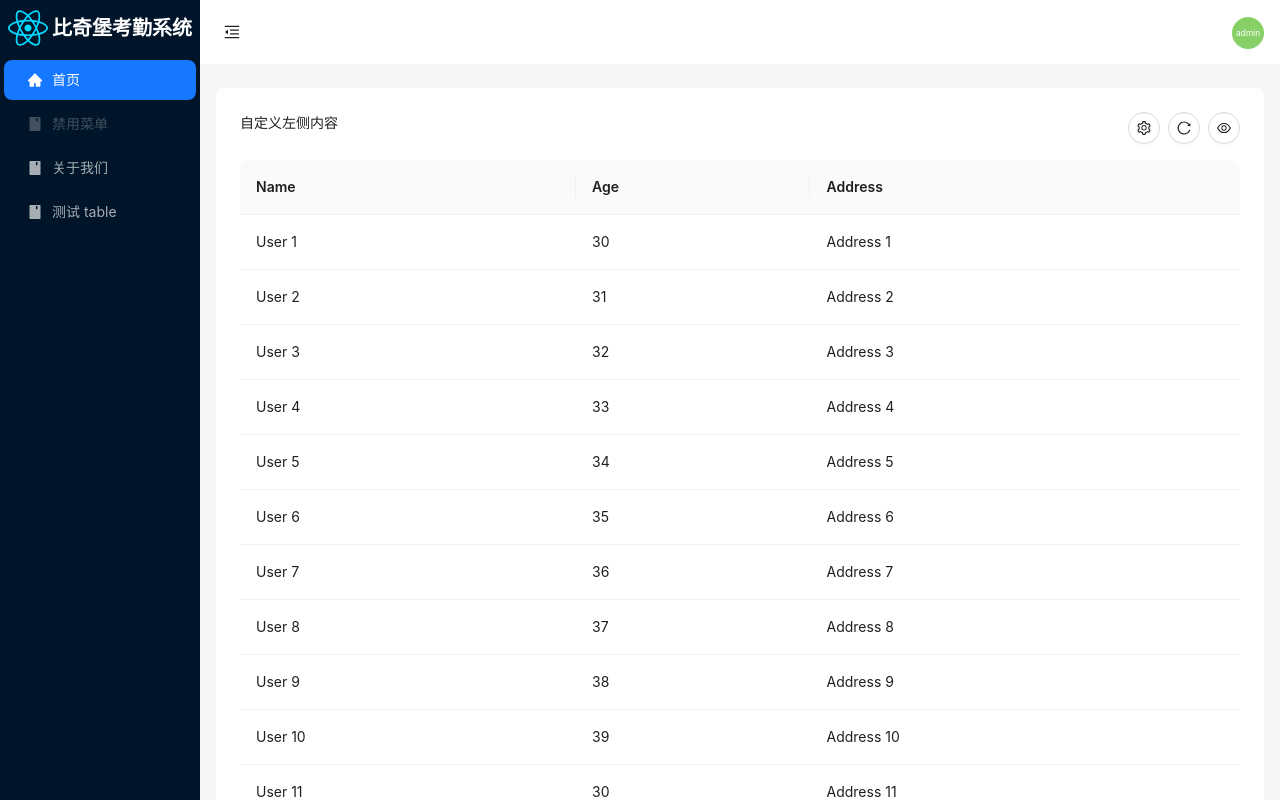
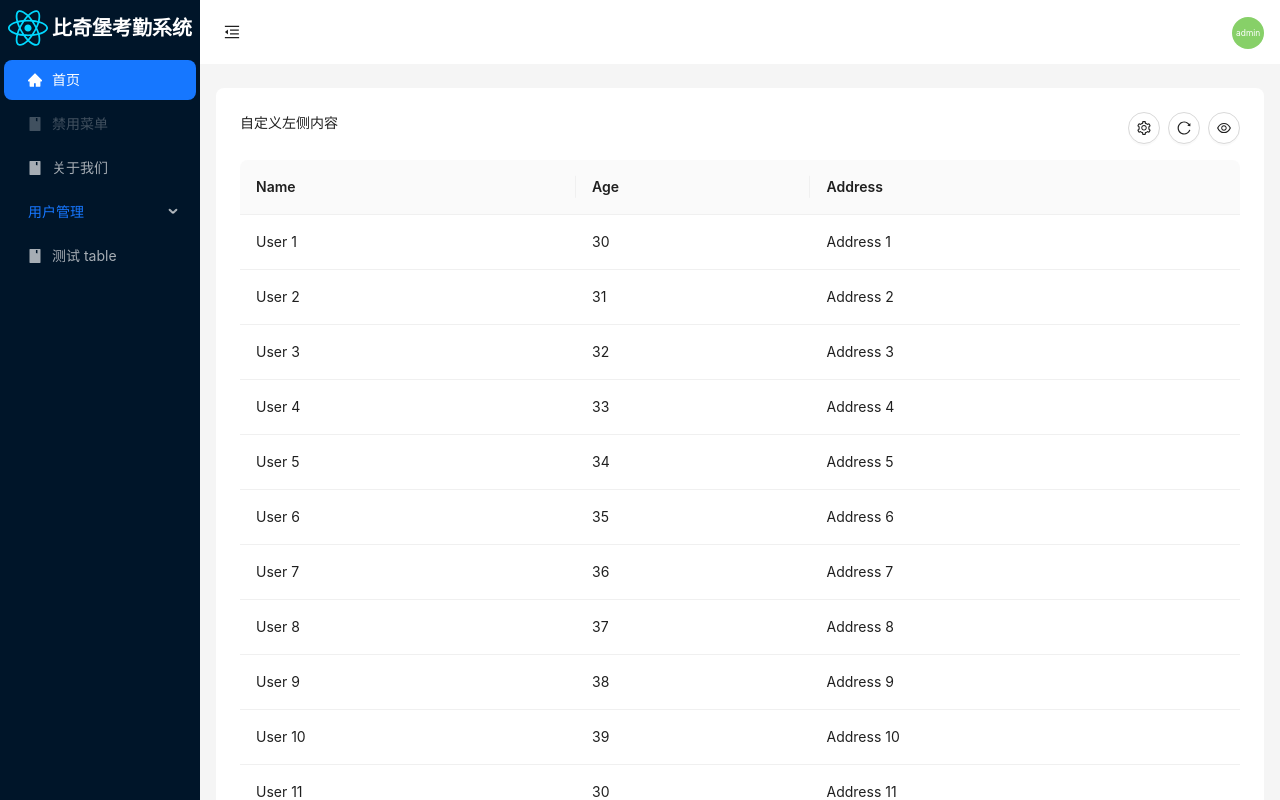
Before and after one commit to inCBle/Beachburg-Admin, a React (Vite) app: page /basicTable in a window 1280 px wide. Shown: the top 800 px of the page. Built offline with nearby package versions, Linux system fonts and the light colour scheme.

Commit message:
chore: :hammer: 新增 not found 页面，优化路由配置，及 getMenu 逻辑

```diff
--- a/src/layouts/Layout.tsx
+++ b/src/layouts/Layout.tsx
@@ -10,26 +10,42 @@ const { Header, Sider, Content } = Layout;
 
 const sortByMenus = (routes: MenuRecordRaw[] = []) => routes.sort((a, b) => (a?.order ?? 999) - (b?.order ?? 999));
 
-const getMenuItem = (routes: MenuRecordRaw[] = []): MenuProps['items'] => {
+const getPath = (path: string | undefined) => {
+  if (!path) return '';
+
+  path = path.replace(/\/:[\w-]+/g, '');
+  path = path.startsWith('/') ? path : '/' + path;
+  path = path.endsWith('/') ? path.slice(0, -1) : path;
+
+  return path;
+};
+
+const getMenuItem = (routes: MenuRecordRaw[] = [], parentPath: string = ''): MenuProps['items'] => {
   if (!routes.length) return [];
   routes = routes.filter((item) => item.show !== false);
   routes = sortByMenus(routes);
 
   const menus: MenuProps['items'] = [];
+  for (const item of routes) {
+    let path: string = parentPath;
+    let children: MenuProps['items'];
+    path += getPath(item.path);
 
-  for (const item of routes) {
-    if (item.path === '/') {
-      const children = sortByMenus(item.children);
-      return getMenuItem(children);
+    if (item.children) {
+      children = getMenuItem(item.children, path);
+    }
+    if (!path) {
+      menus.push(...(children ?? []));
+      continue;
     }
 
     menus.push({
-      key: item.path!,
+      key: path,
       icon: item.icon,
       disabled: item.disabled,
       title: item.name,
-      label: <NavLink to={item.path!}>{item.name}</NavLink>,
-      children: item.children ? getMenuItem(item.children) : undefined,
+      label: <NavLink to={path}>{item.name}</NavLink>,
+      children,
     });
   }
 
--- a/src/router/basicRouter.tsx
+++ b/src/router/basicRouter.tsx
@@ -4,15 +4,23 @@ import { BookFilled, HomeFilled } from '@ant-design/icons';
 import Layout from '@/layouts/Layout';
 import type { MenuRecordRaw } from './types';
 
-const Home = lazy(() => import('@/views/Home/Home'));
+const NotFound = lazy(() => import('@/views/_core/fallback/NotFound.tsx'));
+
+const Home = lazy(() => import('@/views/Home/Home.tsx'));
 const About = lazy(() => import('@/views/About.tsx'));
 const TestTable = lazy(() => import('@/views/TestTable.tsx'));
+const UserList = lazy(() => import('@/views/UserManager/List.tsx'));
+const UserDetails = lazy(() => import('@/views/UserManager/Details.tsx'));
 
 export const basicRouter: MenuRecordRaw[] = [
   {
-    path: '/',
     element: <Layout />,
     children: [
+      {
+        path: '*',
+        element: <NotFound />,
+        show: false,
+      },
       {
         index: true,
         path: '/home',
@@ -37,12 +45,22 @@ export const basicRouter: MenuRecordRaw[] = [
         order: 9,
       },
       {
-        path: '/hidePage',
-        name: '隐藏菜单',
-        show: false,
-        element: <Home />,
-        icon: <BookFilled />,
-        order: 7,
+        path: '/userManager',
+        name: '用户管理',
+        children: [
+          {
+            path: 'list',
+            name: '用户列表',
+            element: <UserList />,
+            icon: <BookFilled />,
+          },
+          {
+            path: 'details',
+            name: '用户详情',
+            element: <UserDetails />,
+            icon: <BookFilled />,
+          },
+        ],
       },
       {
         path: '/basicTable',
--- /dev/null
+++ b/src/views/UserManager/Details.tsx
@@ -0,0 +1,5 @@
+const Details = () => {
+  return <div>Details</div>;
+};
+
+export default Details;
--- /dev/null
+++ b/src/views/UserManager/List.tsx
@@ -0,0 +1,5 @@
+const List = () => {
+  return <div>List</div>;
+};
+
+export default List;
--- /dev/null
+++ b/src/views/_core/fallback/NotFound.tsx
@@ -0,0 +1,26 @@
+import React from 'react';
+import { Button, Result } from 'antd';
+import { useNavigate } from 'react-router-dom';
+
+const App: React.FC = () => {
+  const navigate = useNavigate();
+
+  const handleClick = () => {
+    void navigate('/home');
+  };
+
+  return (
+    <Result
+      status="404"
+      title="404"
+      subTitle="Sorry, the page you visited does not exist."
+      extra={
+        <Button type="primary" onClick={handleClick}>
+          Back Home
+        </Button>
+      }
+    />
+  );
+};
+
+export default App;
```
Also changed, not shown: src/views/_core/README.md (added), 1 other file (tests, documents, lock files or other folders).
